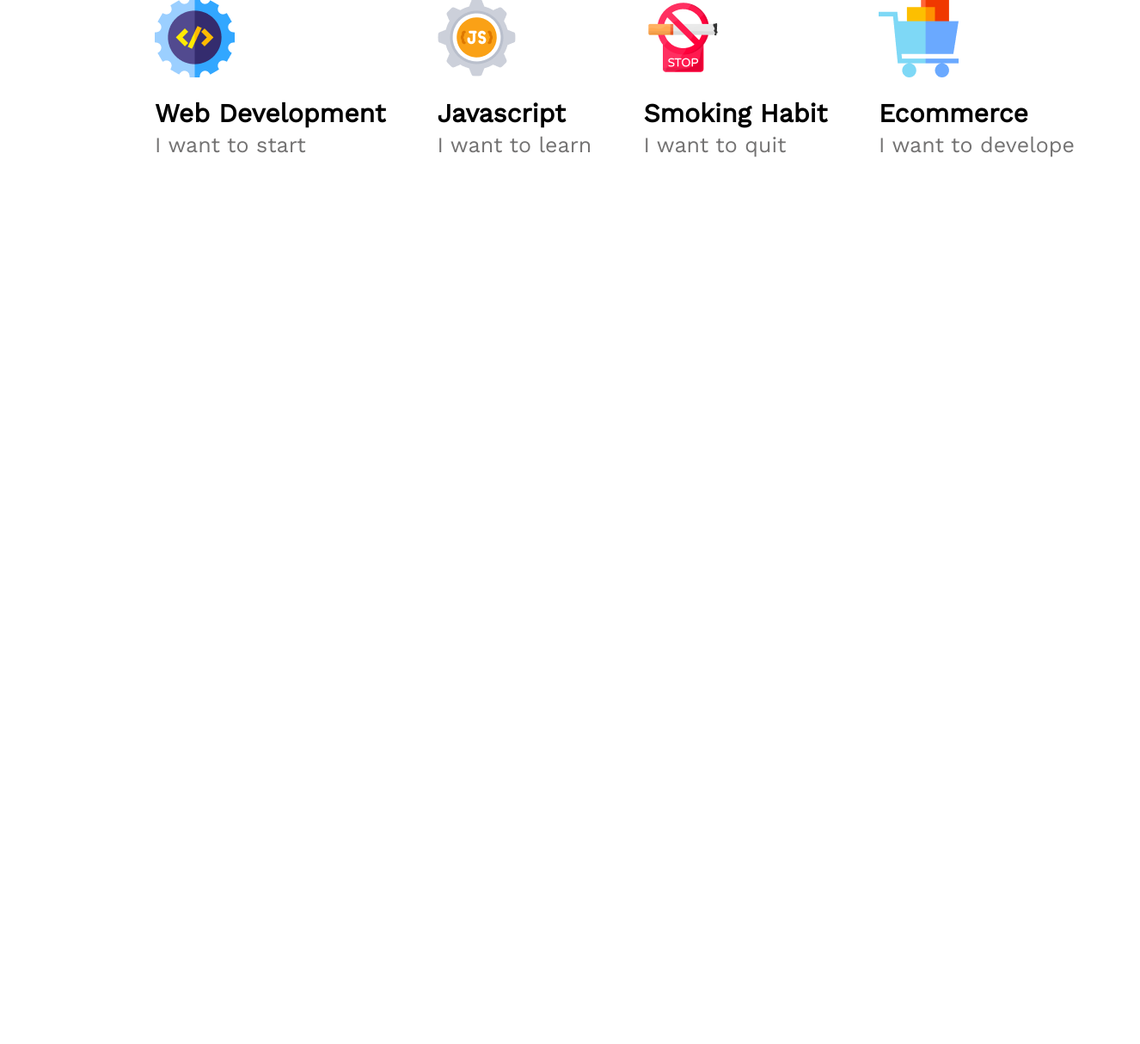
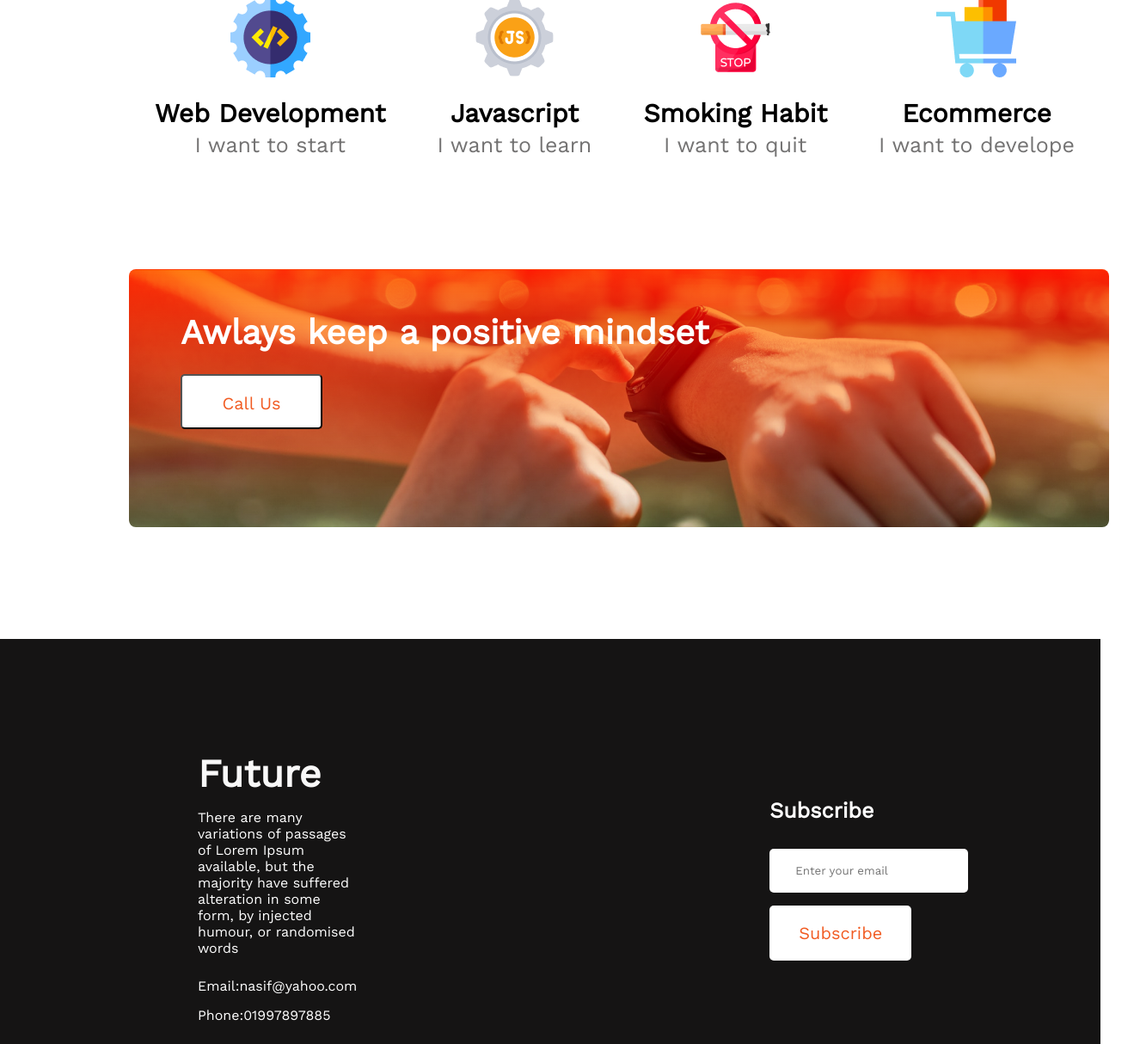
Before and after one commit to ShantoHabibi/new-year-portfolio, a plain HTML site: page index.html in a window 1280 px wide. Shown: the part 1893-3107 px from the top of the page at 86% size, 1326 px wide, since content can reach past the window. Before the commit the page ends 2076 px from the top, so only its background shows below. Drawn offline with nearby package versions, Linux system fonts and the light colour scheme.

Commit message:
contact us and footer section

```diff
--- a/index.html
+++ b/index.html
@@ -39,11 +39,11 @@
                 <p class="section-description">Contrary to popular belief, Lorem Ipsum is not simply random text. It has
                     roots in a piece of classical Latin literature from 45 BC, making it over 2000 years old. Richard
                     McClintock.</p>
-                <h5 class="section-point">1.Contrary to popular belief, is not simply.</h5>
-                <h5 class="section-point">2.Contrary to popular belief.</h5>
-                <h5 class="section-point">3.Contrary to popular , is not simply.</h5>
-                <h5 class="section-point">4.Contrary to popular belief, is not simply.</h5>
-                <h5 class="section-point">5.Contrary to popular simply.</h5>
+                <p class="section-point">Contrary to popular belief, is not simply.</p>
+                <p class="section-point">Contrary to popular belief.</p>
+                <p class="section-point">Contrary to popular , is not simply.</p>
+                <p class="section-point">Contrary to popular belief, is not simply.</p>
+                <p class="section-point">Contrary to popular simply.</p>
             </div>
         </section>
         <!-- section my plans -->
@@ -73,10 +73,43 @@
             </div>
 
         </section>
+        <!-- section- contact us -->
+        <section class="contact-us-container">
+            <div class="contact-us">
+                <h3 class="contact-title">Awlays keep a positive mindset</h3>
+                <button class="btn-contact">Call Us</button>
+            </div>
+        </section>
 
     </main>
     <footer>
+        <section class="footer-container">
+            <div class="future">
+                <h3 class="future-title">Future</h3>
+                <p class="future-description">There are many variations of passages of Lorem Ipsum available, but the majority have suffered alteration in some form, by injected humour, or randomised words</p>
+                <p class="mail">Email:nasif@yahoo.com</p>
+                <p class="phone">Phone:01997897885</p>
 
+                <a href="">
+                    <img src="images/icons/fb.png" alt="">
+                </a>
+                <a href="">
+                    <img src="images/icons/twitter.png" alt="">
+                </a>
+                <a href="">
+                    <img src="images/icons/youtube.png" alt="">
+                </a>
+            </div>
+            <!-- Subscribe -->
+            <div class="subscribe">
+                <h3 class="subscribe-title">Subscribe</h3>
+                <form action="">
+                    <input type="email" name="" id="" placeholder="Enter your email">
+                    <input class="btn-contact" type="submit" value="Subscribe">
+                </form>
+
+            </div>
+        </section>
     </footer>
 </body>
 
--- a/styles/portfolio.css
+++ b/styles/portfolio.css
@@ -38,12 +38,12 @@
     width: 165px;
     height: 64px;
     padding: 20px 25px;
-    color: #FFFFFF;
-    background-color: #F15B22;
-    ;
     font-size: 20px;
     border-radius: 5px;
     margin-right: 50px;
+    color: #FFFFFF;
+    background-color: #F15B22;
+
 }
 
 /* section-my failures styles */
@@ -86,7 +86,7 @@
 
 .my-plan {
     padding-left: 150px;
-
+    margin-bottom: 130px;
 }
 
 .section-title {
@@ -98,6 +98,7 @@
 .my-plan-container {
     display: flex;
     justify-content: space-around;
+    text-align: center;
 }
 
 .my-plan-sub-title {
@@ -112,3 +113,99 @@
     font-size: 25px;
     color: #737272;
 }
+
+/* section-contact us styles */
+
+.contact-us-container {
+    width: 1140px;
+    height: 300px;
+    background-image: url(../images/watch.png), linear-gradient(rgba(255, 62, 8, 1), rgba(232, 110, 11, 0.01));
+    background-blend-mode: overlay;
+    margin-left: 150px;
+    margin-bottom: 130px;
+    border-radius: 8px;
+
+}
+
+.contact-us {
+    padding-top: 50px;
+    padding-left: 60px;
+}
+
+.contact-title {
+    font-weight: 700;
+    font-size: 40px;
+    color: #FFFFFF;
+    padding-bottom: 25px;
+}
+
+.btn-contact {
+    width: 165px;
+    height: 64px;
+    padding: 20px 25px;
+    font-size: 20px;
+    border-radius: 5px;
+    margin-right: 50px;
+    background-color: #FFFFFF;
+    color: #F15B22;
+    font-size: 20px;
+}
+/* footer styles */
+.footer-container{
+    display: flex;
+    align-items: center;
+    gap: 250px;
+    background-color: #151414;
+}
+.future{
+    width: 480px;
+    height: 310px;
+    padding: 130px 230px;
+}
+.future-title{
+    font-weight: 700;
+    font-size: 45px;
+    color: #F8F8F8;
+    padding-bottom: 15px;
+}
+.future-description{
+    font-weight: 400;
+    font-size: 16px;
+    color: #FFFFFF;
+    padding-bottom: 25px;
+}
+.mail{
+    font-weight: 400;
+    font-size: 16px;
+    color: #FFFFFF;
+    padding-bottom: 15px;
+}
+.phone{
+    font-weight: 400;
+    font-size: 16px;
+    color: #FFFFFF;
+    padding-bottom: 30px;
+
+}
+.future a{
+    text-decoration: none;
+    padding-right: 15px;
+}
+/* sibscribe styles */
+.subscribe{
+    width: 325px;
+    height: 200px;
+    padding-right: 200px;
+}
+.subscribe-title{
+    font-weight: 600;
+    font-size: 25px;
+    color: #FFFFFF;
+    padding-bottom: 30px;
+}
+.subscribe input{
+    margin-bottom: 15px;
+    border: 0;
+    padding: 18px 30px;
+    border-radius: 5px;
+}
```
